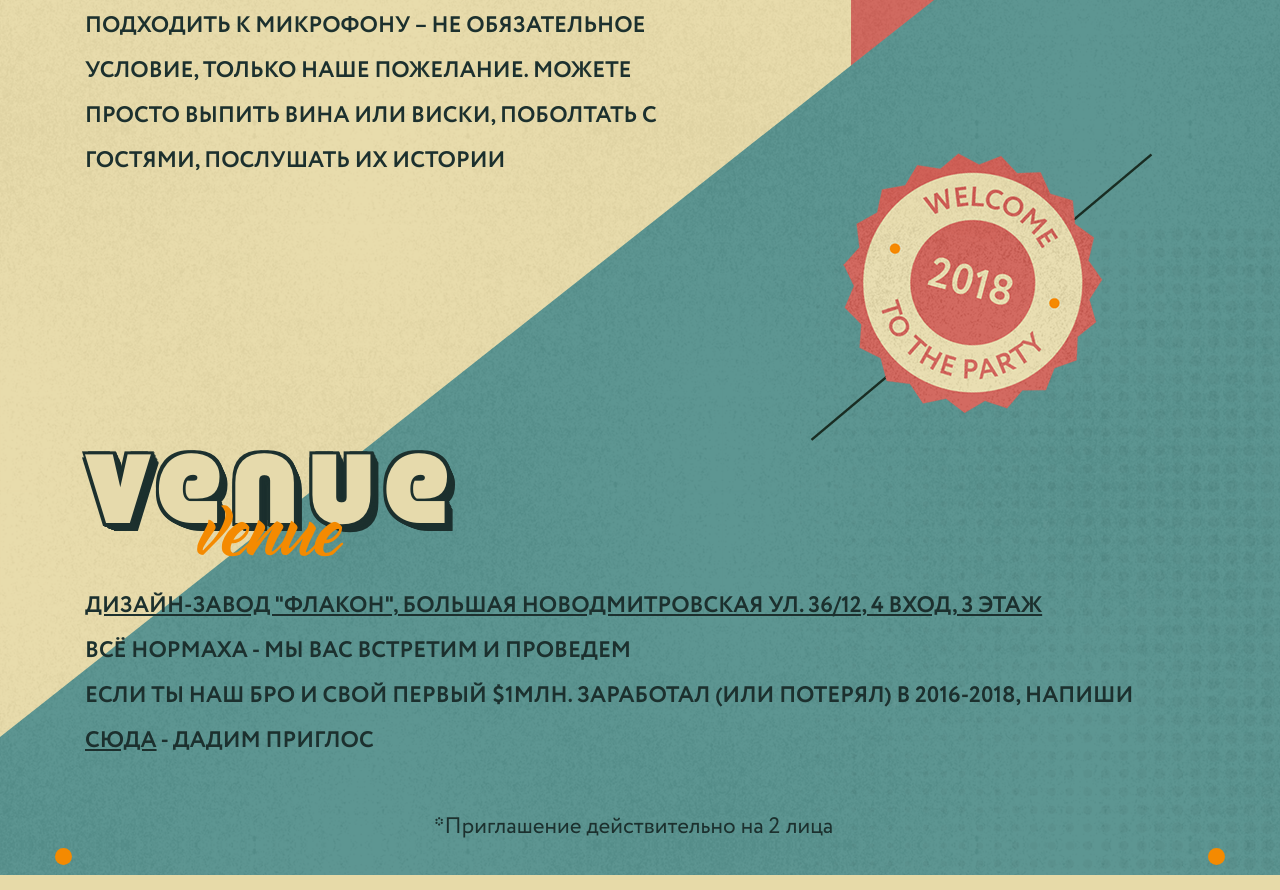
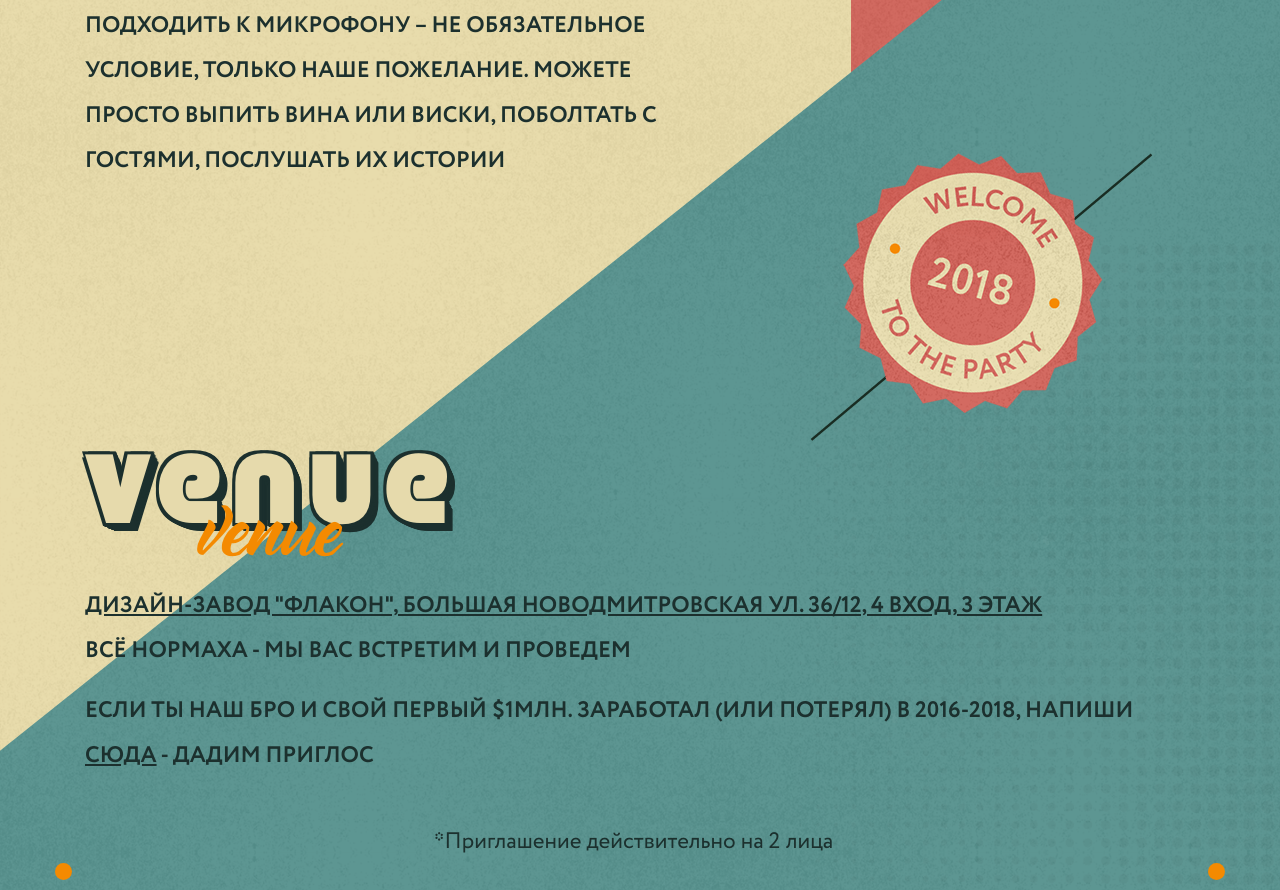
Before and after one commit to ned4ded/krypto-fuck-up-evening, a website: page www/index.html in a window 1280 px wide. Shown: the part 6951-7841 px from the top of the page. Drawn offline with Linux system fonts and the light colour scheme.

Commit message:
add extra margin in footer paragraph

```diff
--- a/src/styles/blocks/_about-us.scss
+++ b/src/styles/blocks/_about-us.scss
@@ -158,6 +158,10 @@
       @include respond-to(lg) {
         display: inline-block;
       }
+
+      &--margin--wide {
+        padding-bottom: 15px;
+      }
     }
   }
 
--- a/www/css/main.css
+++ b/www/css/main.css
@@ -1153,6 +1153,8 @@ body {
       @media (max-width: 1199.98px) {
         .about-us__paragraph-line {
           display: inline-block; } }
+      .about-us__paragraph-line--margin--wide {
+        padding-bottom: 15px; }
   .about-us__footnote {
     margin: 0;
     margin-bottom: 35px;
--- a/www/index.html
+++ b/www/index.html
@@ -316,17 +316,17 @@
         </div>
 
         <div class="col-12">
-          <div class="about-us__paragraph">
+          <p class="about-us__paragraph">
             <a target="_blank" href="https://yandex.ru/maps/213/moscow/?ll=37.586296%2C55.805653&z=16&from=1org_map&mode=search&ol=biz&oid=1732662883" class="about-us__paragraph-line about-us__link">
               Дизайн-завод "Флакон", Большая Новодмитровская ул. 36/12, 4 вход, 3 этаж
             </a>
-            <span class="about-us__paragraph-line">
+            <span class="about-us__paragraph-line about-us__paragraph-line--margin--wide">
               Всё нормаха - мы вас встретим и проведем
             </span>
             <span class="about-us__paragraph-line">
               Если ты наш бро и свой первый $1млн. заработал (или потерял) в 2016-2018, напиши <a target="_blank" href="https://t.me/marinoseg" class="about-us__link">сюда</a> - дадим приглос
             </span>
-          </div>
+          </p>
         </div>
 
         <div class="col-12 about-us__block">
```
Also changed, not shown: src/pages/index.html (+3 -3 lines).
